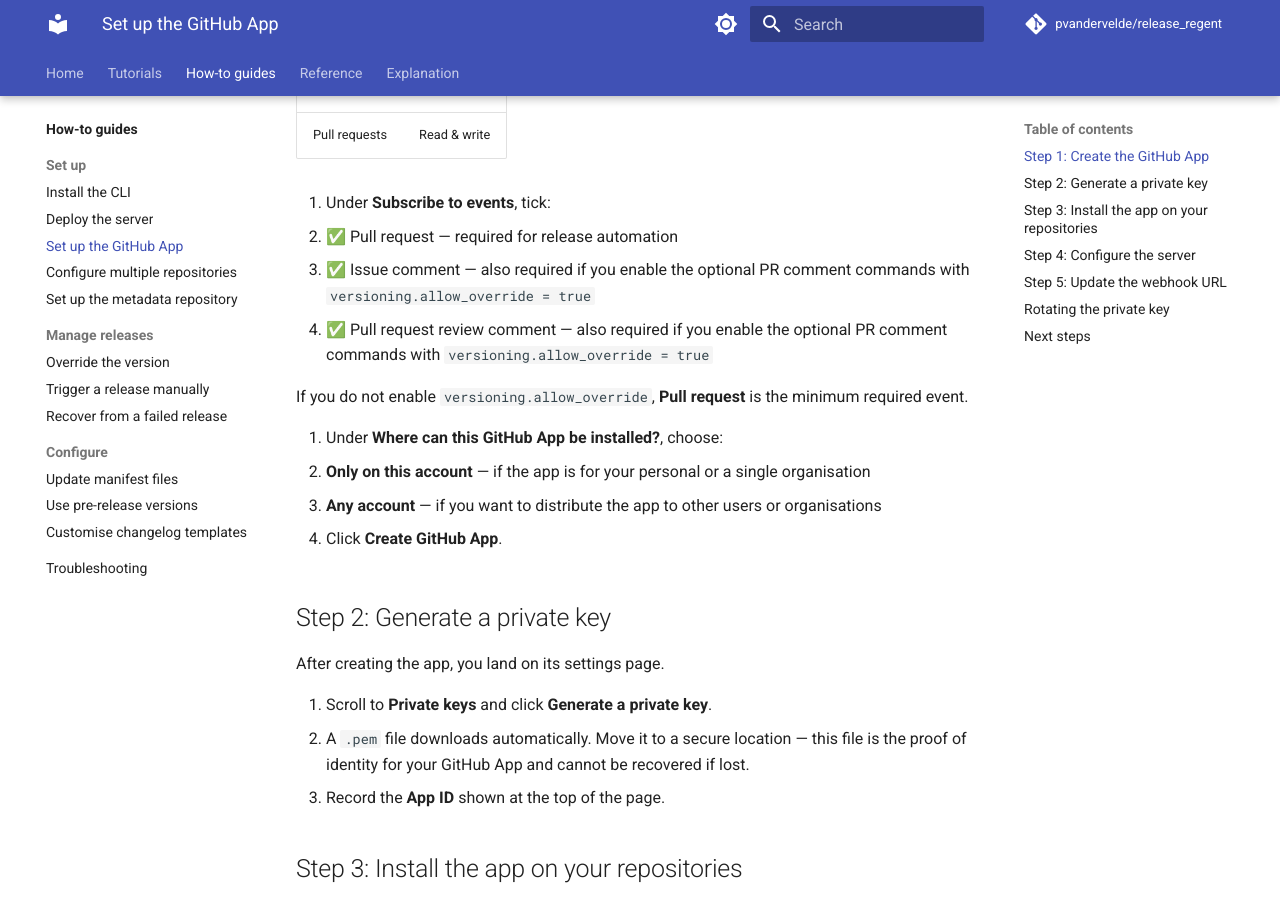
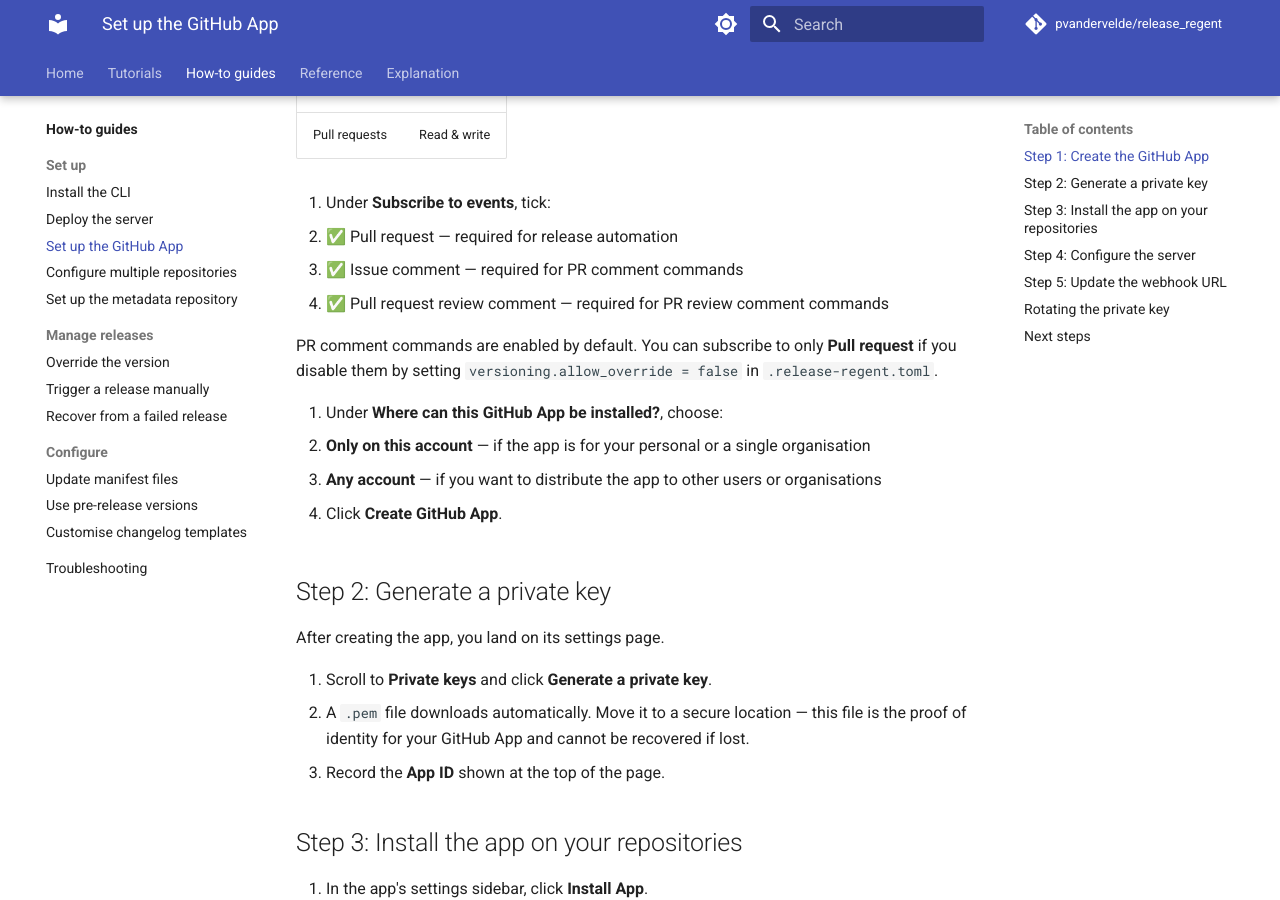
Before and after one commit to pvandervelde/release_regent, an MkDocs documentation site: the page built from docs/user/how-to/setup/github-app-setup.md, in a window 1280 px wide and 900 px high, scrolled down 925 px. Built offline with MkDocs 1.6.1 and Material for MkDocs 9.7.7, drawn with Linux system fonts in a browser that asks for light colours; comment, search, counter and statistics services are not loaded.

Commit message:
docs(setup): clarify comment event opt-out behavior
Co-authored-by: copilot-swe-agent[bot] <198982749+Copilot@users.noreply.github.com>

```diff
--- a/docs/user/how-to/setup/github-app-setup.md
+++ b/docs/user/how-to/setup/github-app-setup.md
@@ -36,13 +36,11 @@ For background on why Release Regent uses a GitHub App rather than a personal ac
 
 4. Under **Subscribe to events**, tick:
    - ✅ Pull request — required for release automation
-   - ✅ Issue comment — also required if you enable the optional PR comment commands
-     with `versioning.allow_override = true`
-   - ✅ Pull request review comment — also required if you enable the optional PR comment
-     commands with `versioning.allow_override = true`
+   - ✅ Issue comment — required for PR comment commands
+   - ✅ Pull request review comment — required for PR review comment commands
 
-   If you do not enable `versioning.allow_override`, **Pull request** is the minimum required
-   event.
+   PR comment commands are enabled by default. You can subscribe to only **Pull request** if
+   you disable them by setting `versioning.allow_override = false` in `.release-regent.toml`.
 
 5. Under **Where can this GitHub App be installed?**, choose:
    - **Only on this account** — if the app is for your personal or a single organisation
```
Also changed, not shown: docs/user/reference/pr-commands.md (+4 -3 lines).
